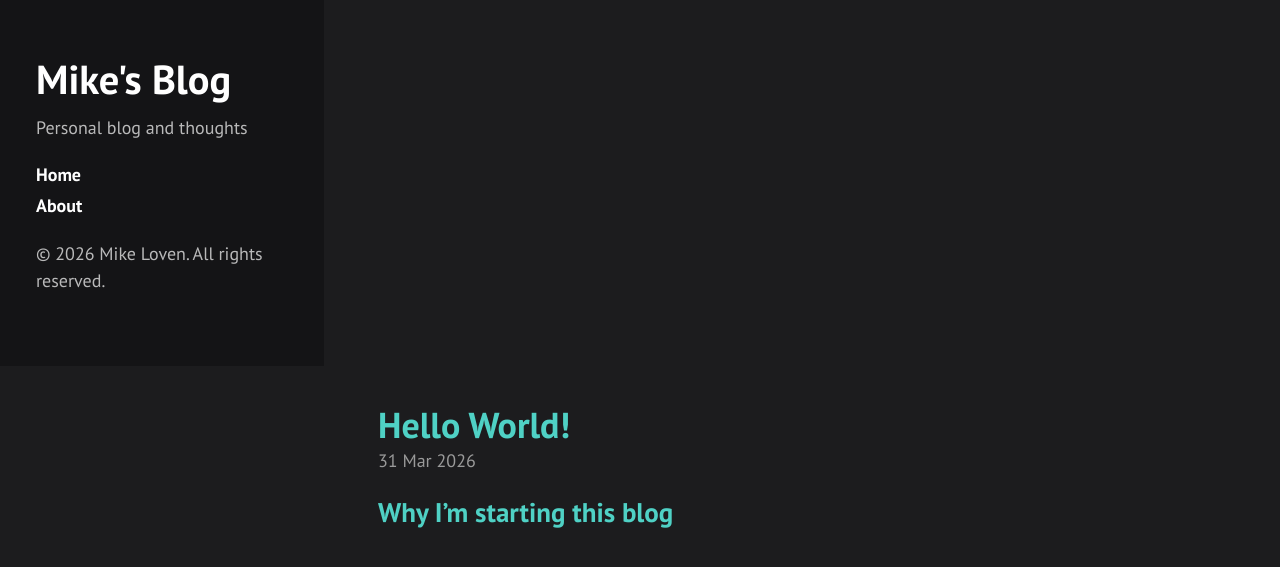
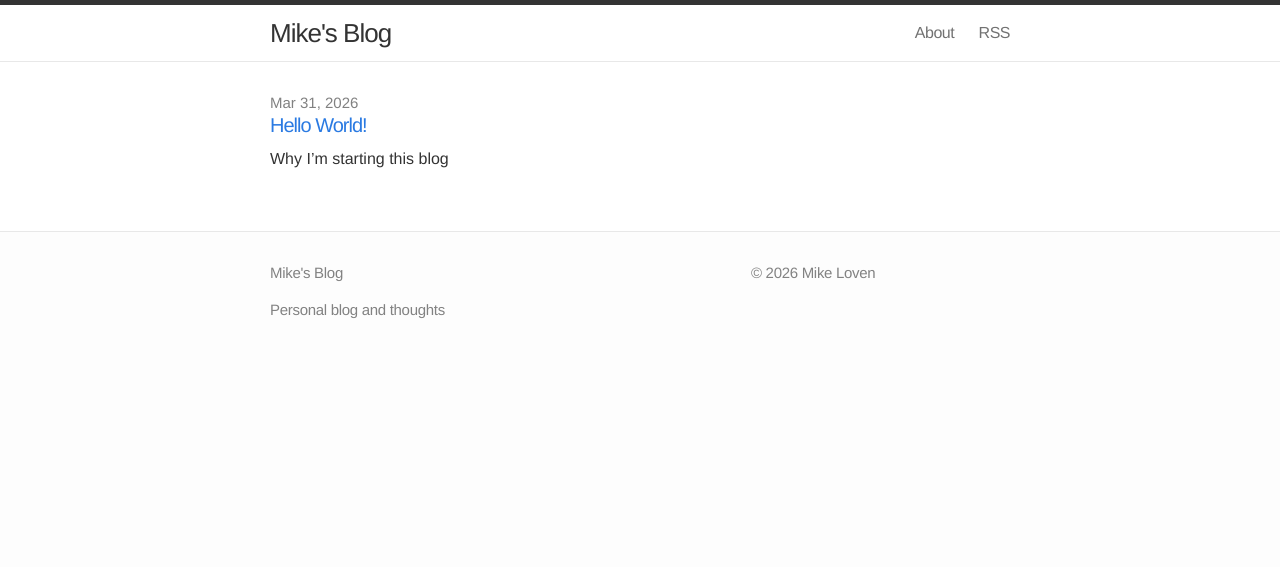
Before and after one commit to mikeloven/blog, a Jekyll site: the page built from index.html, in a window 1280 px wide. Shown: the top 567 px of the page. Built offline with Jekyll 4.4.1, drawn with Linux system fonts in a browser that asks for light colours.

Commit message:
Switch blog to simple Jekyll layout

```diff
--- a/Gemfile
+++ b/Gemfile
@@ -2,7 +2,6 @@ source "https://rubygems.org"
 
 gem "jekyll", "~> 4.3"
 gem "minima", "~> 2.5"
-gem "jekyll-remote-theme"
 
 group :jekyll_plugins do
   gem "jekyll-feed", "~> 0.12"
--- a/_config.yml
+++ b/_config.yml
@@ -7,13 +7,11 @@ baseurl: ""
 # Build settings
 markdown: kramdown
 permalink: /:year/:month/:day/:title/
-
-# Theme
-remote_theme: poole/hyde
-
-hyde:
-  sidebar_sticky: true
-  reverse: false
+highlighter: rouge
+kramdown:
+  input: GFM
+  auto_ids: true
+  syntax_highlighter: rouge
 
 # Exclude from processing
 exclude:
@@ -35,4 +33,3 @@ defaults:
 plugins:
   - jekyll-feed
   - jekyll-seo-tag
-  - jekyll-remote-theme
--- /dev/null
+++ b/_includes/footer.html
@@ -0,0 +1,11 @@
+<footer class="site-footer">
+  <div class="wrap">
+    <div class="footer-col footer-col-1">
+      <p class="footer-heading">{{ site.title }}</p>
+      <p>{{ site.description }}</p>
+    </div>
+    <div class="footer-col footer-col-2">
+      <p>&copy; {{ site.time | date: '%Y' }} {{ site.author }}</p>
+    </div>
+  </div>
+</footer>
--- /dev/null
+++ b/_includes/head.html
@@ -0,0 +1,11 @@
+<head>
+  <meta charset="utf-8">
+  <meta http-equiv="X-UA-Compatible" content="IE=edge">
+  <meta name="viewport" content="width=device-width">
+  <title>{% if page.title %}{{ page.title }} | {{ site.title }}{% else %}{{ site.title }}{% endif %}</title>
+  <meta name="description" content="{{ site.description | escape }}">
+  <link rel="canonical" href="{{ page.url | replace:'index.html','' | absolute_url }}">
+  <link rel="stylesheet" href="{{ '/assets/css/style.css' | relative_url }}">
+  {% feed_meta %}
+  {% seo title=false %}
+</head>
--- /dev/null
+++ b/_includes/header.html
@@ -0,0 +1,19 @@
+<header class="site-header">
+  <div class="wrap">
+    <a class="site-title" href="{{ '/' | relative_url }}">{{ site.title }}</a>
+
+    <nav class="site-nav" aria-label="Primary navigation">
+      <a class="menu-icon" href="#" aria-label="Open navigation menu">
+        <svg viewBox="0 0 18 15" width="18" height="15" aria-hidden="true">
+          <path fill="#505050" d="M18,1.484c0,0.82-0.665,1.484-1.484,1.484H1.484C0.665,2.969,0,2.304,0,1.484S0.665,0,1.484,0h15.031C17.335,0,18,0.665,18,1.484z"/>
+          <path fill="#505050" d="M18,7.516C18,8.335,17.335,9,16.516,9H1.484C0.665,9,0,8.335,0,7.516s0.665-1.484,1.484-1.484h15.031C17.335,6.031,18,6.696,18,7.516z"/>
+          <path fill="#505050" d="M18,13.516C18,14.335,17.335,15,16.516,15H1.484C0.665,15,0,14.335,0,13.516s0.665-1.484,1.484-1.484h15.031C17.335,12.031,18,12.696,18,13.516z"/>
+        </svg>
+      </a>
+      <div class="trigger">
+        <a class="page-link" href="{{ '/about/' | relative_url }}">About</a>
+        <a class="page-link" href="{{ '/feed.xml' | relative_url }}">RSS</a>
+      </div>
+    </nav>
+  </div>
+</header>
--- a/_includes/sidebar.html
+++ /dev/null
@@ -1,21 +0,0 @@
-<div class="sidebar"{% if site.hyde.sidebar_sticky %} style="position: sticky; top: 0;"{% endif %}>
-  <div class="container sidebar-sticky">
-    <div class="sidebar-about">
-      <h1>
-        <a href="{{ '/' | relative_url }}">{{ site.title }}</a>
-      </h1>
-      <p class="lead">{{ site.description }}</p>
-    </div>
-
-    <nav class="sidebar-nav">
-      <a class="sidebar-nav-item{% if page.url == '/' %} active{% endif %}" href="{{ '/' | relative_url }}">Home</a>
-      {% for page in site.pages %}
-        {% if page.title and page.title != "Home" %}
-          <a class="sidebar-nav-item{% if page.url == page.url %} active{% endif %}" href="{{ page.url | relative_url }}">{{ page.title }}</a>
-        {% endif %}
-      {% endfor %}
-    </nav>
-
-    <p>&copy; {{ site.time | date: '%Y' }} {{ site.author }}. All rights reserved.</p>
-  </div>
-</div>
--- a/_layouts/default.html
+++ b/_layouts/default.html
@@ -1,19 +1,15 @@
 <!DOCTYPE html>
 <html lang="en">
-<head>
-  <meta charset="UTF-8">
-  <meta name="viewport" content="width=device-width, initial-scale=1">
-  <title>{% if page.title %}{{ page.title }} | {{ site.title }}{% else %}{{ site.title }}{% endif %}</title>
-  <link rel="stylesheet" href="{{ '/assets/css/style.css' | relative_url }}">
-  <link rel="stylesheet" href="https://fonts.googleapis.com/css?family=PT+Sans:400,400italic,700">
-  {% feed_meta %}
-  {% seo %}
-</head>
-<body class="dark-theme{% if site.hyde.reverse %} layout-reverse{% endif %}">
-  {% include sidebar.html %}
+  {% include head.html %}
+  <body>
+    {% include header.html %}
 
-  <div class="content container">
-    {{ content }}
-  </div>
-</body>
+    <main class="page-content" aria-label="Content">
+      <div class="wrap">
+        {{ content }}
+      </div>
+    </main>
+
+    {% include footer.html %}
+  </body>
 </html>
--- a/assets/css/style.css
+++ b/assets/css/style.css
@@ -1,209 +1,358 @@
-/* Hyde theme - simplified */
+/* Base */
+/* ----------------------------------------------------------*/
 
 * {
+  margin: 0;
+  padding: 0;
   box-sizing: border-box;
 }
 
-html, body {
-  margin: 0;
-  padding: 0;
-}
-
-html {
-  font-family: "PT Sans", Helvetica, Arial, sans-serif;
-  font-size: 16px;
-  line-height: 1.5;
-}
-
-@media (min-width: 48em) {
-  html { font-size: 18px; }
+html,
+body {
+  height: 100%;
 }
 
 body {
-  color: #b4b4b4;
-  background-color: #1c1c1e;
+  font-family: Helvetica, Arial, sans-serif;
+  font-size: 16px;
+  line-height: 1.5;
+  font-weight: 300;
+  background-color: #fdfdfd;
+  color: #111;
   -webkit-text-size-adjust: 100%;
 }
 
+h1,
+h2,
+h3,
+h4,
+h5,
+h6 {
+  font-size: 100%;
+  font-weight: 400;
+}
+
 a {
-  color: #4fd1c5;
+  color: #2a7ae2;
   text-decoration: none;
 }
 
-a:hover, a:focus {
+a:hover {
+  color: #000;
   text-decoration: underline;
-  color: #6ee7db;
 }
 
-h1, h2, h3, h4, h5, h6 {
-  margin-bottom: .5rem;
-  font-weight: bold;
-  line-height: 1.25;
-  color: #4fd1c5;
+a:visited {
+  color: #205caa;
 }
 
-h1 { font-size: 2rem; }
-h2 { font-size: 1.5rem; }
-h3 { font-size: 1.25rem; }
-
-p { margin-top: 0; margin-bottom: 1rem; }
-
-ul, ol { margin-top: 0; margin-bottom: 1rem; }
-
-code, pre {
-  font-family: Menlo, Monaco, "Courier New", monospace;
+img {
+  max-width: 100%;
 }
 
-code {
-  padding: .25em .5em;
-  font-size: 85%;
-  color: #4fd1c5;
-  background-color: #252528;
-  border-radius: 3px;
+/* Utility */
+/* ----------------------------------------------------------*/
+
+.wrap:before,
+.wrap:after {
+  content: "";
+  display: table;
 }
 
-pre {
+.wrap:after {
+  clear: both;
+}
+
+.wrap {
+  max-width: 800px;
+  padding: 0 30px;
+  margin: 0 auto;
+  zoom: 1;
+}
+
+/* Layout Styles */
+/* ----------------------------------------------------------*/
+
+.site-header {
+  border-top: 5px solid #333;
+  border-bottom: 1px solid #e8e8e8;
+  min-height: 56px;
+  background-color: #fff;
+}
+
+.site-title,
+.site-title:hover,
+.site-title:visited {
   display: block;
-  margin-top: 0;
-  margin-bottom: 1rem;
-  padding: 1rem;
-  font-size: .8rem;
-  line-height: 1.4;
-  background-color: #252528;
-  border: 1px solid #333;
-  border-radius: 6px;
+  color: #333;
+  font-size: 26px;
+  letter-spacing: -1px;
+  float: left;
+  line-height: 56px;
+  position: relative;
+  z-index: 1;
+}
+
+.site-nav {
+  float: right;
+  line-height: 56px;
+}
+
+.site-nav .menu-icon {
+  display: none;
+}
+
+.site-nav .page-link {
+  margin-left: 20px;
+  color: #727272;
+  letter-spacing: -0.5px;
+}
+
+.site-footer {
+  border-top: 1px solid #e8e8e8;
+  padding: 30px 0;
+}
+
+.footer-heading {
+  font-size: 18px;
+  font-weight: 300;
+  letter-spacing: -0.5px;
+  margin-bottom: 15px;
+}
+
+.site-footer .footer-col {
+  float: left;
+  margin-bottom: 15px;
+}
+
+.footer-col-1 {
+  width: 65%;
+  padding-right: 20px;
+}
+
+.footer-col-2 {
+  width: 35%;
+}
+
+.site-footer p {
+  font-size: 15px;
+  letter-spacing: -0.3px;
+  color: #828282;
+}
+
+.page-content {
+  padding: 30px 0;
+  background-color: #fff;
+}
+
+/* Home styles */
+/* ----------------------------------------------------------*/
+
+.home h1 {
+  margin-bottom: 25px;
+}
+
+.posts {
+  list-style-type: none;
+}
+
+.posts li {
+  margin-bottom: 30px;
+}
+
+.posts .post-link {
+  font-size: 20px;
+  letter-spacing: -1px;
+  line-height: 1;
+}
+
+.posts .post-date {
+  display: block;
+  font-size: 15px;
+  color: #818181;
+}
+
+.post-excerpt {
+  margin-top: 8px;
+  color: #333;
+}
+
+.post-excerpt p {
+  margin-bottom: 0;
+}
+
+/* Post styles */
+/* ----------------------------------------------------------*/
+
+.post-header {
+  margin: 10px 0 30px;
+}
+
+.post-header h1 {
+  font-size: 36px;
+  letter-spacing: -1.75px;
+  line-height: 1;
+  font-weight: 300;
+}
+
+.post-header .meta {
+  font-size: 15px;
+  color: #818181;
+  margin-top: 5px;
+}
+
+.post-content {
+  margin: 0 0 30px;
+}
+
+.post-content > * {
+  margin: 20px 0;
+}
+
+.post-content h1,
+.post-content h2,
+.post-content h3,
+.post-content h4,
+.post-content h5,
+.post-content h6 {
+  line-height: 1;
+  font-weight: 300;
+  margin: 40px 0 20px;
+}
+
+.post-content h2 {
+  font-size: 32px;
+  letter-spacing: -1.25px;
+}
+
+.post-content h3 {
+  font-size: 26px;
+  letter-spacing: -1px;
+}
+
+.post-content h4 {
+  font-size: 20px;
+  letter-spacing: -1px;
+}
+
+.post-content blockquote {
+  border-left: 4px solid #e8e8e8;
+  padding-left: 20px;
+  font-size: 18px;
+  opacity: 0.75;
+  letter-spacing: -1px;
+}
+
+.post-content ul,
+.post-content ol {
+  padding-left: 20px;
+}
+
+.post-content li {
+  margin: 8px 0;
+}
+
+.post-content p,
+.post-content ul,
+.post-content ol {
+  font-size: 17px;
+}
+
+.post-content code {
+  font-family: Menlo, Monaco, Consolas, "Liberation Mono", monospace;
+  font-size: 85%;
+  background-color: #eef;
+  border-radius: 3px;
+  padding: 1px 5px;
+}
+
+.post-content pre {
+  border: 1px solid #ddd;
+  background-color: #eef;
+  padding: 8px 12px;
   overflow-x: auto;
 }
 
-pre code {
+.post-content pre code {
+  border: 0;
   padding: 0;
-  font-size: 100%;
-  color: inherit;
   background-color: transparent;
 }
 
-img {
+.post-content table {
+  border-collapse: collapse;
+  width: 100%;
   display: block;
-  max-width: 100%;
-  margin: 0 0 1rem;
-  border-radius: 5px;
+  overflow-x: auto;
 }
 
-/* Container */
-.container {
-  max-width: 38rem;
-  padding: 1rem;
-  margin: 0 auto;
+.post-content th,
+.post-content td {
+  border: 1px solid #e8e8e8;
+  padding: 6px 10px;
 }
 
-/* Sidebar */
-.sidebar {
-  text-align: center;
-  padding: 2rem 1rem;
-  color: rgba(255,255,255,.7);
-  background-color: #141416;
-}
+/* Responsive */
+/* ----------------------------------------------------------*/
 
-@media (min-width: 48em) {
-  .sidebar {
+@media screen and (max-width: 600px) {
+  .wrap {
+    padding: 0 12px;
+  }
+
+  .site-nav {
     position: fixed;
-    top: 0;
-    left: 0;
-    bottom: 0;
-    width: 18rem;
-    text-align: left;
+    z-index: 10;
+    top: 14px;
+    right: 8px;
+    background-color: #fff;
+    border: 1px solid #e8e8e8;
+    border-radius: 5px;
+    text-align: right;
+  }
+
+  .site-nav .menu-icon {
+    display: block;
+    float: right;
+    width: 36px;
+    height: 30px;
+    line-height: 0;
+    padding-top: 10px;
+    text-align: center;
+  }
+
+  .site-nav .trigger {
+    clear: both;
+    display: none;
+  }
+
+  .site-nav:hover .trigger,
+  .site-nav:focus-within .trigger {
+    display: block;
+    padding-bottom: 5px;
+  }
+
+  .site-nav .page-link {
+    display: block;
+    padding: 5px 10px;
+    margin-left: 20px;
+  }
+
+  .post-header h1 {
+    font-size: 30px;
+  }
+
+  .post-content h2 {
+    font-size: 26px;
+  }
+
+  .post-content h3 {
+    font-size: 22px;
+  }
+
+  .footer-col-1,
+  .footer-col-2 {
+    width: 100%;
+    padding-right: 0;
   }
 }
-
-.sidebar a {
-  color: #fff;
-}
-
-.sidebar-about h1 {
-  color: #fff;
-  margin-top: 0;
-  font-size: 2.25rem;
-}
-
-.sidebar-about .lead {
-  font-size: 1rem;
-}
-
-.sidebar-nav {
-  margin-bottom: 1rem;
-}
-
-.sidebar-nav-item {
-  display: block;
-  line-height: 1.75;
-}
-
-a.sidebar-nav-item:hover,
-a.sidebar-nav-item:focus {
-  text-decoration: underline;
-}
-
-.sidebar-nav-item.active {
-  font-weight: bold;
-}
-
-/* Content */
-.content {
-  padding-top: 2rem;
-  padding-bottom: 2rem;
-}
-
-@media (min-width: 48em) {
-  .content {
-    margin-left: 20rem;
-    max-width: 46rem;
-  }
-}
-
-/* Posts */
-.post-title,
-.page-title {
-  margin-top: 0;
-}
-
-.post-date {
-  display: block;
-  margin-top: -.5rem;
-  margin-bottom: 1rem;
-  color: #9a9a9a;
-}
-
-article + article {
-  margin-top: 2rem;
-  padding-top: 2rem;
-  border-top: 1px solid #2a2a2d;
-}
-
-/* Theme colors */
-.theme-base-08 .sidebar { background-color: #ac4142; }
-.theme-base-08 .content a { color: #ac4142; }
-.theme-base-09 .sidebar { background-color: #d28445; }
-.theme-base-09 .content a { color: #d28445; }
-.theme-base-0a .sidebar { background-color: #f4bf75; }
-.theme-base-0a .content a { color: #f4bf75; }
-.theme-base-0b .sidebar { background-color: #90a959; }
-.theme-base-0b .content a { color: #90a959; }
-.theme-base-0c .sidebar { background-color: #75b5aa; }
-.theme-base-0c .content a { color: #75b5aa; }
-.theme-base-0d .sidebar { background-color: #6a9fb5; }
-.theme-base-0d .content a { color: #6a9fb5; }
-.theme-base-0e .sidebar { background-color: #aa759f; }
-.theme-base-0e .content a { color: #aa759f; }
-.theme-base-0f .sidebar { background-color: #8f5536; }
-.theme-base-0f .content a { color: #8f5536; }
-
-/* Reverse layout */
-.layout-reverse .sidebar {
-  left: auto;
-  right: 0;
-}
-
-.layout-reverse .content {
-  margin-left: 2rem;
-  margin-right: 20rem;
-}
--- a/index.html
+++ b/index.html
@@ -3,16 +3,18 @@ layout: default
 title: Home
 ---
 
-<div class="posts">
-  {% for post in site.posts %}
-  <article class="post">
-    <h1 class="post-title">
-      <a href="{{ post.url | relative_url }}">{{ post.title }}</a>
-    </h1>
-    <time datetime="{{ post.date | date_to_xmlschema }}" class="post-date">
-      {{ post.date | date_to_string }}
-    </time>
-    {{ post.excerpt }}
-  </article>
-  {% endfor %}
+<div class="home">
+  <ul class="posts">
+    {% for post in site.posts %}
+      <li>
+        <span class="post-date">{{ post.date | date: "%b %-d, %Y" }}</span>
+        <a class="post-link" href="{{ post.url | relative_url }}">{{ post.title }}</a>
+        {% if post.excerpt %}
+          <div class="post-excerpt">
+            {{ post.excerpt }}
+          </div>
+        {% endif %}
+      </li>
+    {% endfor %}
+  </ul>
 </div>
```
Also changed, not shown: _layouts/page.html (+9 -4 lines), _layouts/post.html (+8 -3 lines).
